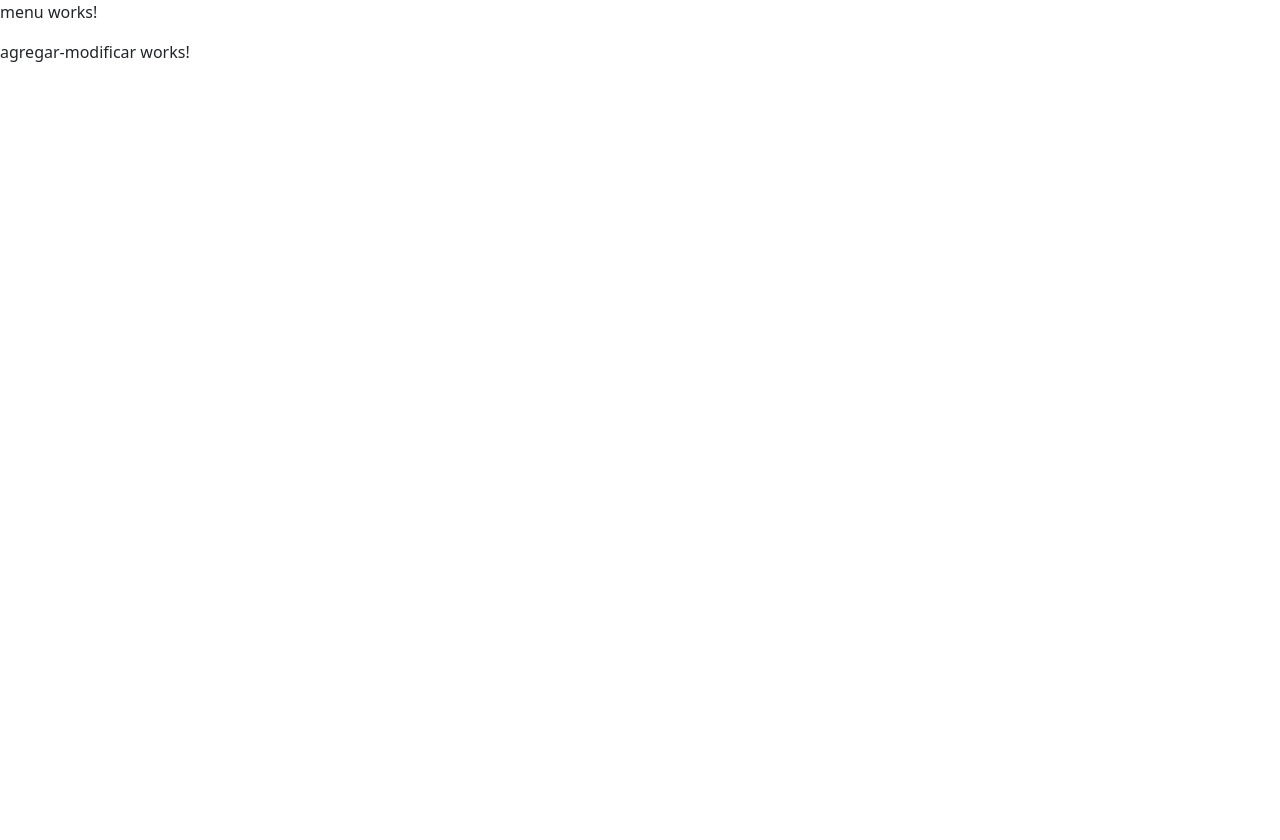
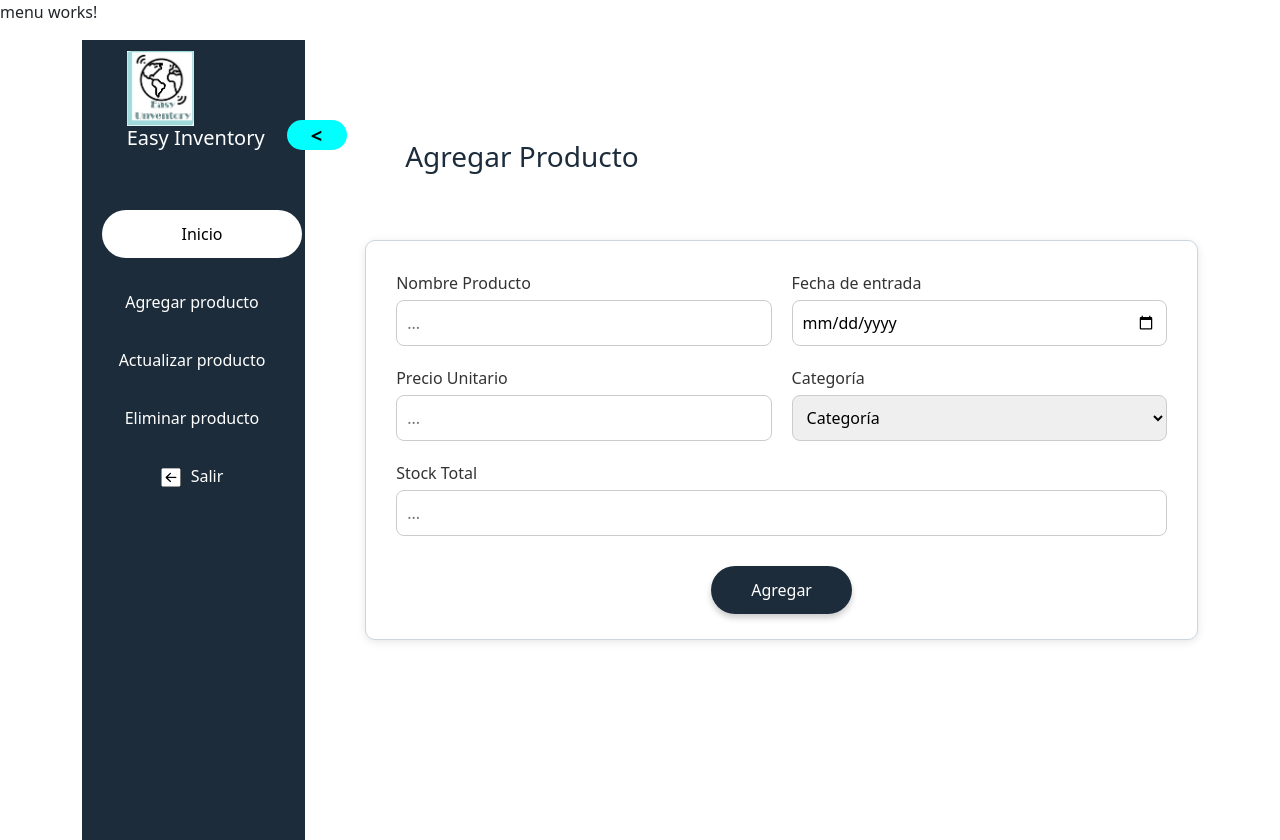
Before and after one commit to Mrsdy2552/Poli-Front-G06, an Angular app: page /dashboard/agregar in a window 1280 px wide. Before the commit the page ends 800 px from the top, so only its background shows below. Built offline with nearby package versions, Linux system fonts and the light colour scheme.

Commit message:
diseño en html y css de la vista agregar

```diff
--- a/src/app/agregar-modificar/agregar-modificar.component.css
+++ b/src/app/agregar-modificar/agregar-modificar.component.css
@@ -0,0 +1,175 @@
+
+.container {
+  display: flex;
+  flex-direction: row;
+  position: relative;
+
+}
+/* Main section with title */
+.sidebar {
+  width: 20%;
+  height: 100vh;
+  background-color: #1c2c3b;
+
+}
+.logo img{
+  width: 30%;
+  margin: 5% 0 0 20%;
+}
+
+.logo h5{
+  margin-left:20%;
+  color: white;
+}
+
+
+.menu {
+  list-style: none;
+  padding: 0;
+  margin:50px 0 0 10px;
+  width: 200px;
+}
+
+.menu li {
+  margin-bottom: 10px;
+}
+
+.menu button {
+  width: 100%;
+  padding: 12px;
+  background-color: transparent;
+  color: white;
+  border: none;
+  border-radius: 8px;
+  font-size: 16px;
+  cursor: pointer;
+  transition: background 0.3s ease;
+}
+
+.menu .active {
+  background-color: white;
+  color: black;
+  border-radius: 50px;
+  margin: 10px;
+}
+.menu button img {
+  width: 20px;
+  margin-right: 10px;
+
+}
+
+.menu button:hover {
+  background-color: #1a3c5f;
+}
+
+
+.collapse-btn {
+  background-color: #00FFFF;
+  position:absolute;
+  top: 10%;
+  left: 19%;
+  width: 60px;
+  height: 30px;
+  border-radius: 30px;
+  border: none;
+  font-size: 20px;
+  font-weight: bold;
+  padding-bottom: 15px;
+
+ }
+.collapse-btn:hover{
+  background-color: #E0FFFF;
+}
+.main-content {
+  width: 80%;
+  height: 100vh;
+  position: relative;
+}
+.main-content h1 {
+  position: absolute;
+  left: 100px;
+  top: 100px;
+  font-size: 28px;
+  margin-bottom: 30px;
+  color: #1c2c3b;
+
+}
+
+/* Form styling */
+.product-form {
+  position: absolute;
+  top: 200px;
+  left: 60px;
+  background-color: #fff;
+  border: 1px solid #ccd6e0;
+  border-radius: 10px;
+  padding: 30px;
+  max-width: 1000px;
+  height: 400px;
+  box-shadow: 0 2px 8px rgba(0, 0, 0, 0.1);
+  margin: 0 auto;
+}
+
+.form-grid {
+  display: flex;
+  flex-wrap: wrap;
+  gap: 20px;
+}
+
+.form-group {
+  flex: 1 1 45%;
+  display: flex;
+  flex-direction: column;
+}
+
+.form-group.full {
+  flex: 1 1 100%;
+}
+
+label {
+  margin-bottom: 5px;
+  font-weight: 500;
+  color: #333;
+}
+
+input, select {
+  padding: 10px;
+  border: 1px solid #ccc;
+  border-radius: 8px;
+  font-size: 1rem;
+  outline: none;
+  transition: border-color 0.2s;
+}
+
+input:focus, select:focus {
+  border-color: #2a5298;
+}
+
+.btn {
+  display: block;
+  margin: 30px auto 0;
+  padding: 12px 40px;
+  background: #1c2c3b;
+  color: white;
+  border: none;
+  border-radius: 25px;
+  font-size: 1rem;
+  cursor: pointer;
+  box-shadow: 0 4px 6px rgba(0,0,0,0.2);
+  transition: background 0.3s ease;
+}
+
+.btn:hover {
+  background: #2a5298;
+}
+
+/* Responsive */
+@media (max-width: 768px) {
+  .form-group {
+    flex: 1 1 100%;
+  }
+
+  .product-form {
+    padding: 20px;
+  }
+}
--- a/src/app/agregar-modificar/agregar-modificar.component.html
+++ b/src/app/agregar-modificar/agregar-modificar.component.html
@@ -1 +1,56 @@
-<p>agregar-modificar works!</p>
+
+<div class="container">
+  <aside class="sidebar">
+    <div class="logo">
+      <img src="../../assets/images/v2011_339.png" alt="Logo">
+      <h5>Easy Inventory</h5>
+    </div>
+
+    <nav>
+
+      <ul class="menu">
+        <li><button class="active" routerLink="/inicio">Inicio</button></li>
+        <li><button routerLink="/agregar">Agregar producto</button></li>
+        <li><button routerLink="/actualizar">Actualizar producto</button></li>
+        <li><button routerLink="/eliminar">Eliminar producto</button></li>
+        <li><button routerLink="/"> <img src="../../assets/images/salir.png" alt="">Salir</button></li>
+      </ul>
+    </nav>
+    <button class="collapse-btn">&lt;</button>
+  </aside>
+
+  <!-- Main Content -->
+  <main class="main-content">
+    <h1>Agregar Producto</h1>
+    <form class="product-form">
+      <div class="form-grid">
+        <div class="form-group">
+          <label>Nombre Producto</label>
+          <input type="text" placeholder="...">
+        </div>
+        <div class="form-group">
+          <label>Fecha de entrada</label>
+          <input type="date">
+        </div>
+        <div class="form-group">
+          <label>Precio Unitario</label>
+          <input type="number" placeholder="...">
+        </div>
+        <div class="form-group">
+          <label>Categoría</label>
+          <select>
+            <option>Categoría</option>
+            <option>Electrónica</option>
+            <option>Ropa</option>
+            <option>Alimentos</option>
+          </select>
+        </div>
+        <div class="form-group full">
+          <label>Stock Total</label>
+          <input type="number" placeholder="...">
+        </div>
+      </div>
+      <button type="submit" class="btn">Agregar</button>
+    </form>
+  </main>
+</div>
```
Also changed, not shown: src/app/login/login.component.css (line endings or trailing spaces), src/app/menu/menu.component.html (line endings or trailing spaces), src/assets/images/salir.png (added).
